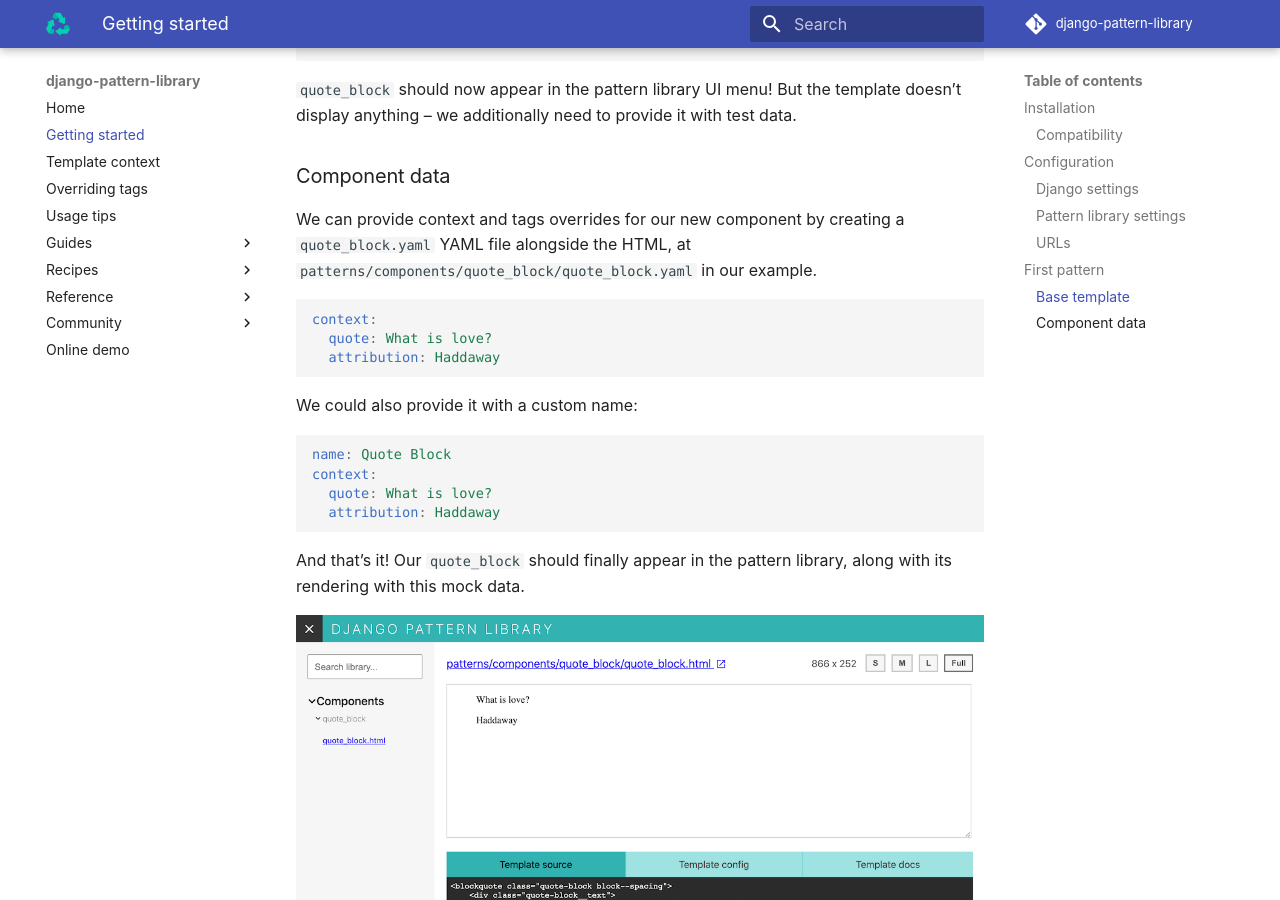
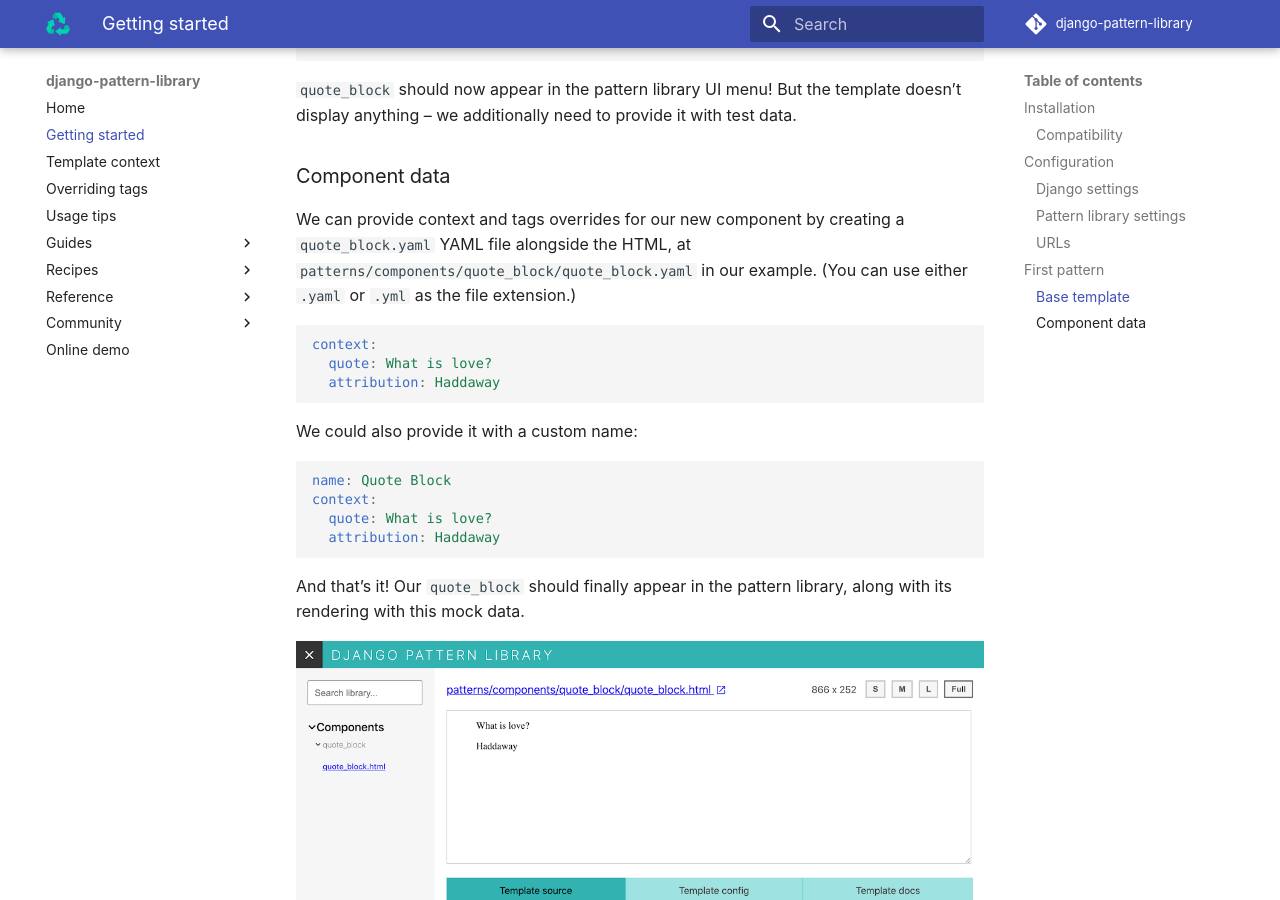
Before and after one commit to torchbox/django-pattern-library, an MkDocs documentation site: the page built from docs/getting-started.md, in a window 1280 px wide and 900 px high, scrolled down 4109 px. Built offline with MkDocs 1.6.1 and Material for MkDocs 9.7.7, drawn with Linux system fonts in a browser that asks for light colours; comment, search, counter and statistics services are not loaded.

Commit message:
Update documentation

````diff
--- a/docs/getting-started.md
+++ b/docs/getting-started.md
@@ -169,6 +169,7 @@
 ### Component data
 
 We can provide context and tags overrides for our new component by creating a `quote_block.yaml` YAML file alongside the HTML, at `patterns/components/quote_block/quote_block.yaml` in our example.
+(You can use either `.yaml` or `.yml` as the file extension.)
 
 ```yaml
 context:
--- a/docs/reference/api.md
+++ b/docs/reference/api.md
@@ -6,7 +6,7 @@
 
 Here is what you need to know:
 
-- Always use `.yaml` for patterns configuration.
+- Use `.yaml` or `.yml` as file extention for patterns configuration files. If both are present, the `.yaml` file takes precendence.
 - Use Mappings in place of Python Dictionaries.
 - Use Sequences in place of Python lists (or iterables like QuerySets).
 - The pattern library uses [PyYAML](https://pyyaml.org/wiki/PyYAMLDocumentation) in particular
````
